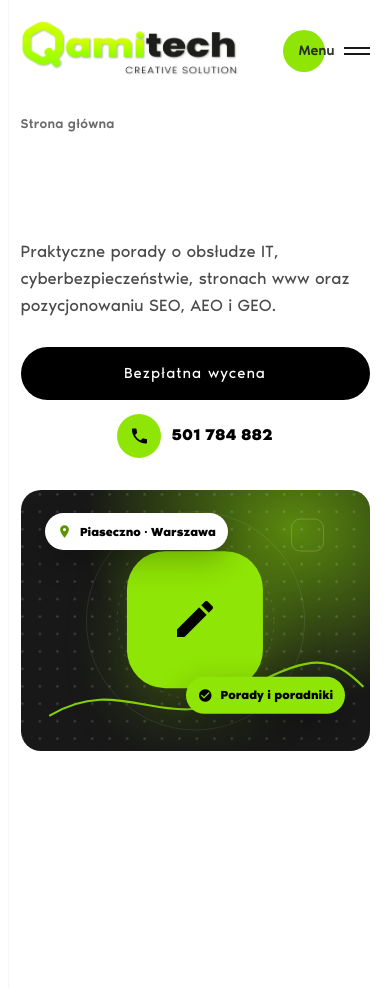
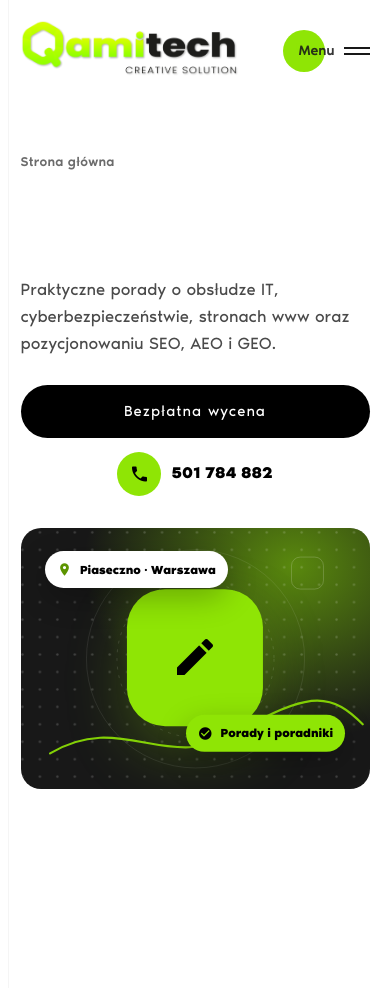
Before and after one commit to KamilPiech1991/qamitech, a PHP site: page /blog/index.php in a window 390 px wide. Shown: the top 988 px of the page. Run offline with PHP 8.4, Linux system fonts and the light colour scheme; some libraries are stand-ins or nearby versions.

Commit message:
Move subpage hero further down
Top spacing: desktop clamp(200px, 16vw, 280px) (was 150-220px),
tablet 170px (was 130px), phone 150px (was 112px); same for blog posts.

Co-Authored-By: Claude Opus 5.5 <noreply@anthropic.com>
Claude-Session: https://claude.ai/code/session_01XigM8tEtZM5QU993pNLdwe

```diff
--- a/site/assets/css/custom.css
+++ b/site/assets/css/custom.css
@@ -890,8 +890,8 @@
 /* ===== Hero podstron (part/hero-page.php) ===== */
 .page-hero {
   position: relative;
-  padding-top: clamp(150px, 13vw, 220px);
-  padding-bottom: clamp(48px, 6vw, 96px);
+  padding-top: clamp(200px, 16vw, 280px);
+  padding-bottom: clamp(56px, 6vw, 104px);
   overflow: hidden;
 }
 .page-hero_simple {
@@ -1052,7 +1052,7 @@
 /* tablet i telefon: grafika pod tekstem, niższa */
 @media (max-width: 991.98px) {
   .page-hero {
-    padding-top: 130px;
+    padding-top: 170px;
   }
   .page-hero__row {
     row-gap: 32px;
@@ -1070,8 +1070,8 @@
 }
 @media (max-width: 575.98px) {
   .page-hero {
-    padding-top: 112px;
-    padding-bottom: 40px;
+    padding-top: 150px;
+    padding-bottom: 48px;
   }
   .page-hero__crumbs {
     margin-bottom: 14px;
@@ -1109,16 +1109,16 @@
 
 /* wpisy na blogu: hero zaczyna się niżej, jak na pozostałych podstronach */
 .section.page-hero-single {
-  padding-top: clamp(150px, 13vw, 220px);
+  padding-top: clamp(200px, 16vw, 280px);
 }
 @media (max-width: 991.98px) {
   .section.page-hero-single {
-    padding-top: 130px;
+    padding-top: 170px;
   }
 }
 @media (max-width: 575.98px) {
   .section.page-hero-single {
-    padding-top: 112px;
+    padding-top: 150px;
   }
 }
 .page-hero__tile .material-icons,
```
